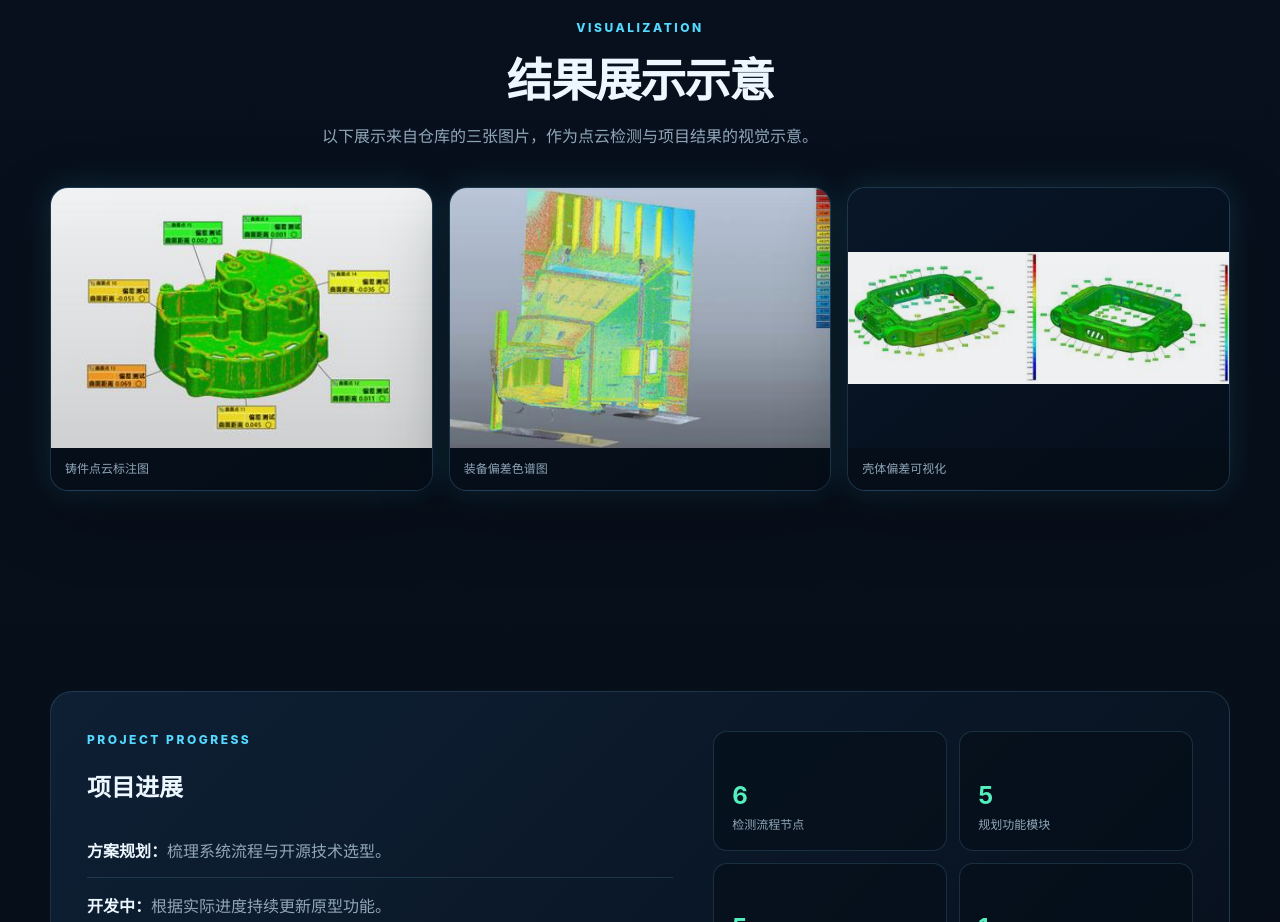
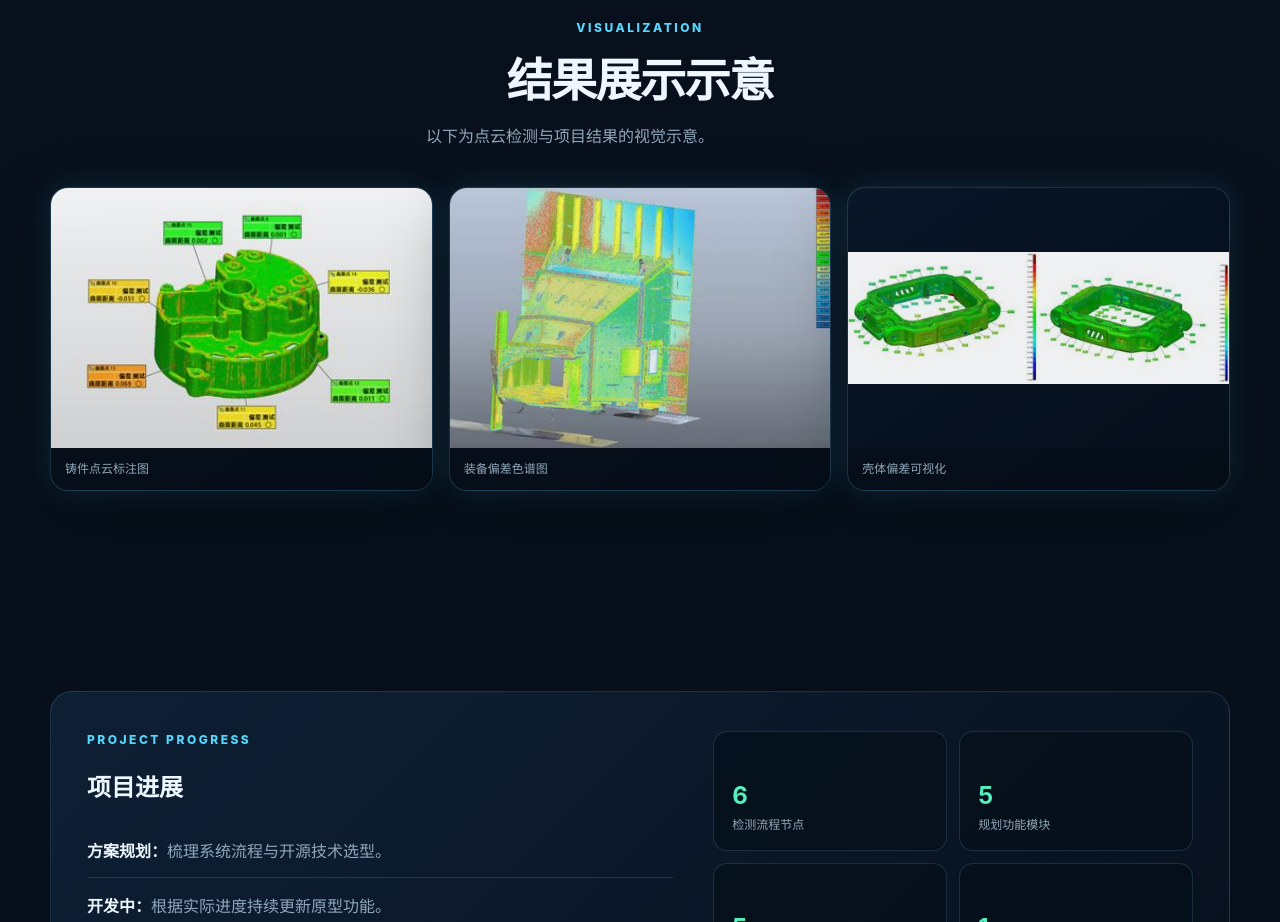
Before and after one commit to birrrd-0001/gzl_1, a plain HTML site: page index.html in a window 1280 px wide. Shown: the part 2920-3842 px from the top of the page. Drawn offline with Linux system fonts and the light colour scheme.

Commit message:
Update paragraph text in visualization section

```diff
--- a/index.html
+++ b/index.html
@@ -307,7 +307,7 @@
       <div class="center-heading">
         <span class="section-kicker">Visualization</span>
         <h2 id="result-title">结果展示示意</h2>
-        <p>以下展示来自仓库的三张图片，作为点云检测与项目结果的视觉示意。</p>
+        <p>以下为点云检测与项目结果的视觉示意。</p>
       </div>
       <div class="demo-gallery">
         <figure class="demo-card">
```
